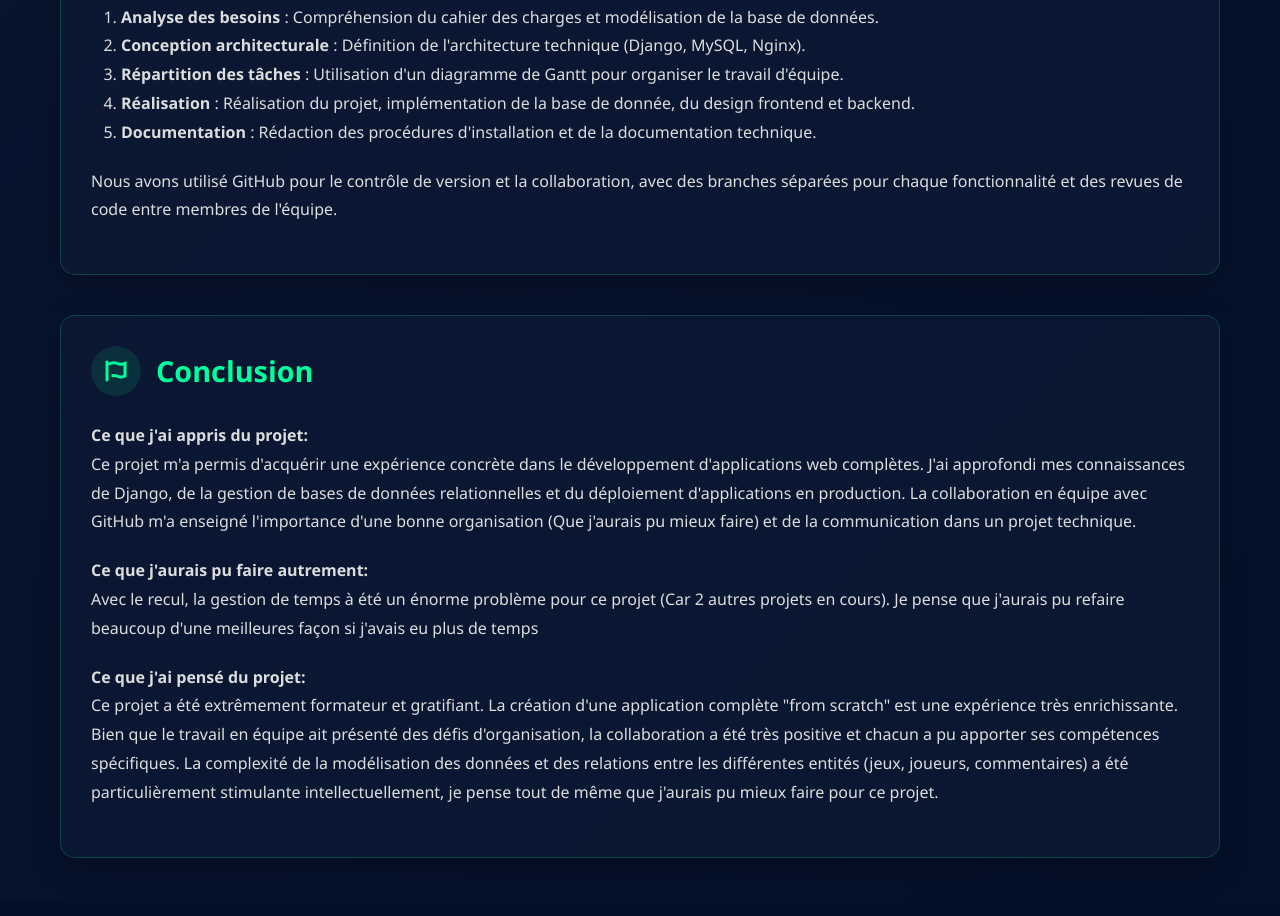
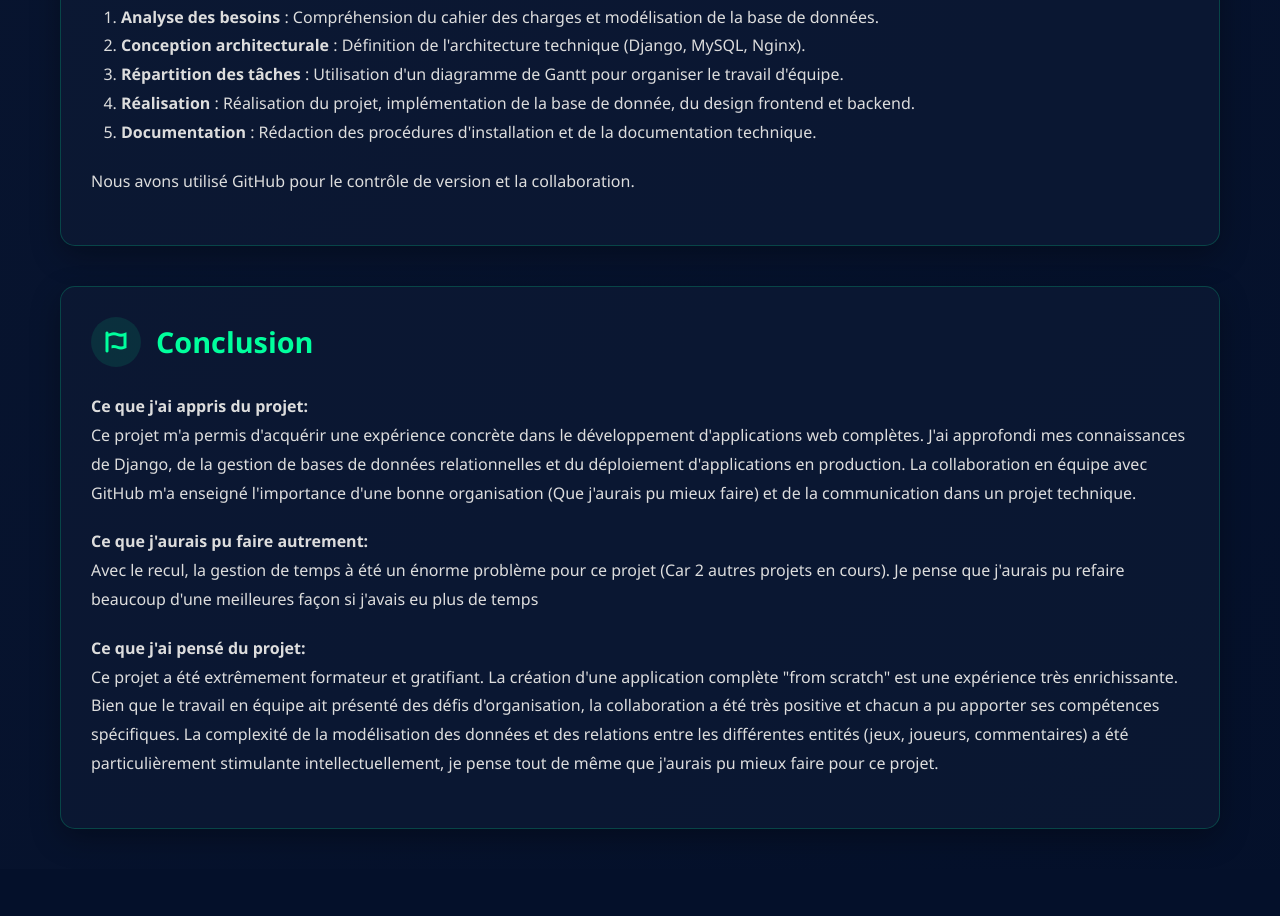
Before and after one commit to AnonymousApexio/AnonymousApexio.github.io, a plain HTML site: page projets/sae203.html in a window 1280 px wide. Shown: the part 3542-4458 px from the top of the page. Drawn offline with Linux system fonts and the light colour scheme.

Commit message:
SAE 2.03

```diff
--- a/projets/sae203.html
+++ b/projets/sae203.html
@@ -279,7 +279,7 @@
                     <li><strong>Documentation</strong> : Rédaction des procédures d'installation et de la documentation technique.</li>
                 </ol>
 
-                <p>Nous avons utilisé GitHub pour le contrôle de version et la collaboration, avec des branches séparées pour chaque fonctionnalité et des revues de code entre membres de l'équipe.</p>
+                <p>Nous avons utilisé GitHub pour le contrôle de version et la collaboration.</p>
             </div>
         </section>
 
```
